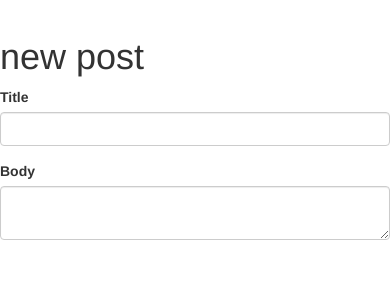
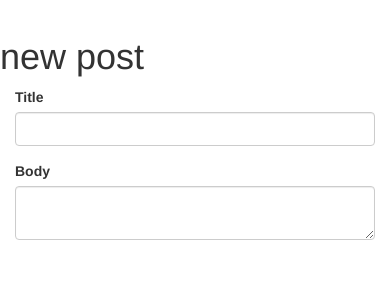
Before and after one commit to machukhinktato/BlogOnFlask, a Flask app: page /blog/create in a window 390 px wide. Shown: the part 55-352 px from the top of the page. Run offline with Flask 2, Linux system fonts and the light colour scheme; some libraries are stand-ins or nearby versions.

Commit message:
css method to label and fields fixed, reduced size of form representation

```diff
--- a/posts/templates/posts/create_post.html
+++ b/posts/templates/posts/create_post.html
@@ -9,12 +9,14 @@
 {% endblock %}
 
 {% block content %}
+    <div class="col-md-6">
         <form action="{{ url_for('posts.create_post') }}" method="POST">
             {% for field in form %}
                 <div class="form-group">
                     {{ field.label(class="control-label") }}
                     {{ field(class="form-control") }}
                 </div>
-        {% endfor  %}
+            {% endfor %}
         </form>
+    </div>
 {% endblock %}
```
Lines whose indentation alone changed are shown as unchanged.
